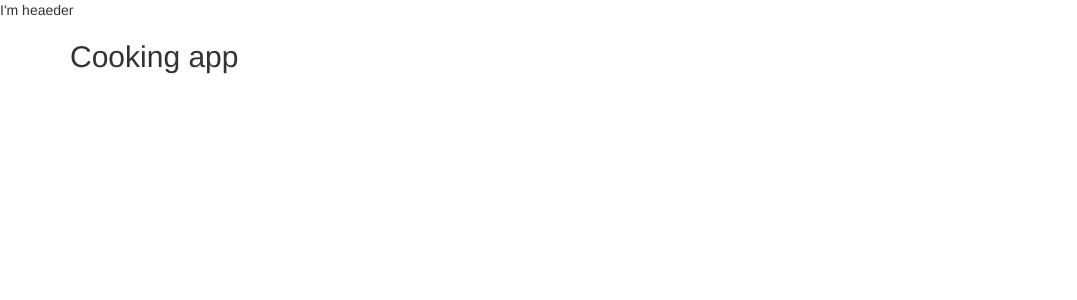
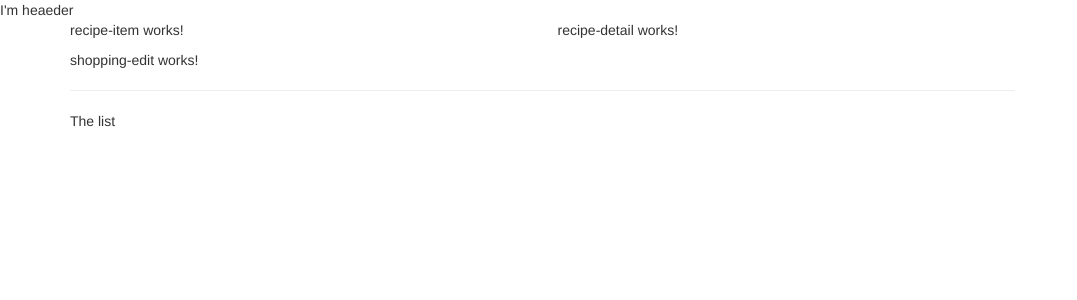
Before and after one commit to whit33y/cooking-app, an Angular app: page / in a window 1280 px wide. Shown: the top 300 px of the page, without its empty margins (0-1077 px from the left). Built offline with nearby package versions, Linux system fonts and the light colour scheme.

Commit message:
Components in the right order

```diff
--- a/src/app/app.component.html
+++ b/src/app/app.component.html
@@ -2,7 +2,8 @@
 <div class="container">
   <div class="row">
     <div class="col-md-12">
-      <h2>Cooking app</h2>
+      <app-recipes></app-recipes>
+      <app-shopping-list></app-shopping-list>
     </div>
   </div>
 </div>
--- a/src/app/recipes/recipe-list/recipe-list.component.html
+++ b/src/app/recipes/recipe-list/recipe-list.component.html
@@ -1 +1 @@
-<p>recipe-list works!</p>
+<app-recipe-item></app-recipe-item>
--- a/src/app/recipes/recipes.component.html
+++ b/src/app/recipes/recipes.component.html
@@ -1 +1,8 @@
-<p>recipes works!</p>
+<div class="row">
+  <div class="col-md-5">
+    <app-recipe-list></app-recipe-list>
+  </div>
+  <div class="col-md-7">
+    <app-recipe-detail></app-recipe-detail>
+  </div>
+</div>
--- a/src/app/shopping-list/shopping-list.component.html
+++ b/src/app/shopping-list/shopping-list.component.html
@@ -1 +1,7 @@
-<p>shopping-list works!</p>
+<div class="row">
+  <div class="col-xs-10">
+    <app-shopping-edit></app-shopping-edit>
+    <hr />
+    <p>The list</p>
+  </div>
+</div>
```
